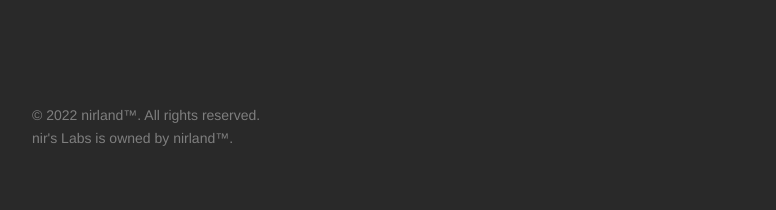
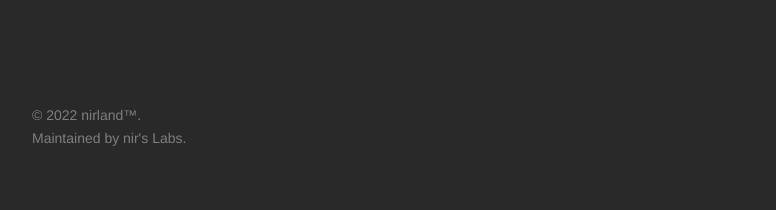
Before and after one commit to nir-land/nir-land.github.io, a Jekyll site: the page gateway.html, which Jekyll copies as it is, in a window 1280 px wide. Shown: the part 832-1042 px from the top of the page, without its empty margins (32-808 px from the left). Built offline with Jekyll 4.4.1, drawn with Linux system fonts in a browser that asks for light colours.

Commit message:
update copyright info

```diff
--- a/gateway.html
+++ b/gateway.html
@@ -82,8 +82,8 @@
         </div>
 
       </div>
-      <p class="n">&copy; <script>document.write(new Date().getFullYear())</script> <a href="https://nirland.net">nirland™</a>. All rights reserved.</p>
-      <p class="n"><a href="https://lab.aquanir.cc">nir's Labs</a> is owned by nirland™.</p>
+      <p class="n">&copy; <script>document.write(new Date().getFullYear())</script> <a href="https://nirland.net">nirland™</a>.</p>
+      <p class="n">Maintained by <a href="https://lab.aquanir.cc">nir's Labs</a>.</p>
     </div>
   </div>
   <div class="background">
--- a/index.html
+++ b/index.html
@@ -197,8 +197,8 @@
     </div>
     <div class="footer ch">
         <div class="container">
-            <p>&copy; <script>document.write(new Date().getFullYear())</script> <a href="https://nirland.net">nirland™</a>. All rights reserved.</p>
-            <p><a href="https://lab.aquanir.cc">nir's Labs</a> is owned by nirland™.</p>
+            <p>&copy; <script>document.write(new Date().getFullYear())</script> <a href="https://nirland.net">nirland™</a>.</p>
+            <p>Maintained by <a href="https://lab.aquanir.cc">nir's Labs</a>.</p>
         </div>
     </div>
 
--- a/open-source.html
+++ b/open-source.html
@@ -166,8 +166,8 @@
 
             <div class="spaceholder"></div>
             <div class="realfooter">
-                <p>&copy; <script>document.write(new Date().getFullYear())</script> <a href="https://nirland.net">nirland™</a>. All rights reserved.</p>
-                <p><a href="https://lab.aquanir.cc">nir's Labs</a> is owned by nirland™.</p>
+                <p>&copy; <script>document.write(new Date().getFullYear())</script> <a href="https://nirland.net">nirland™</a>.</p>
+                <p>Maintained by <a href="https://lab.aquanir.cc">nir's Labs</a>.</p>
             </div>
         </div>
     </div>
```
